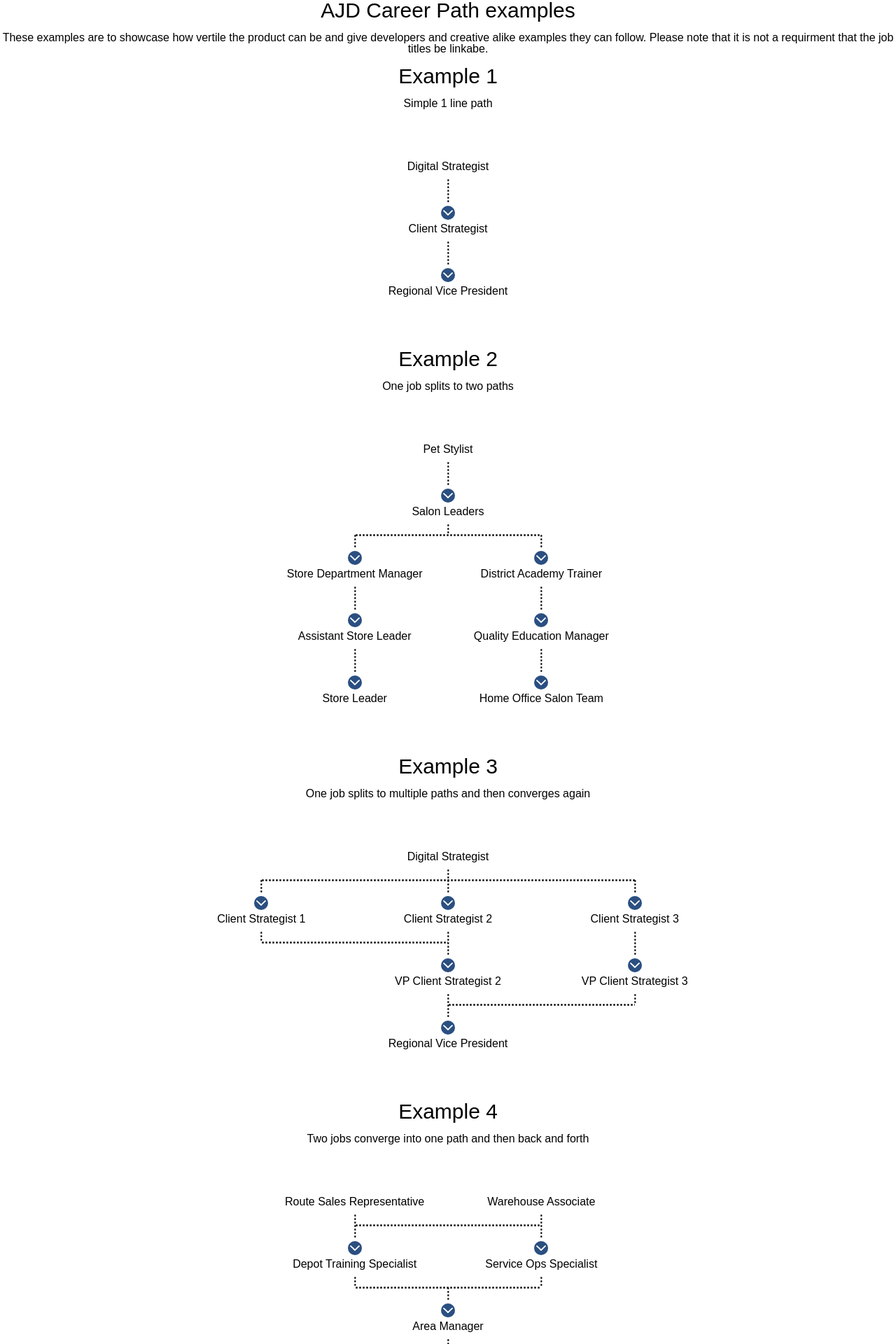
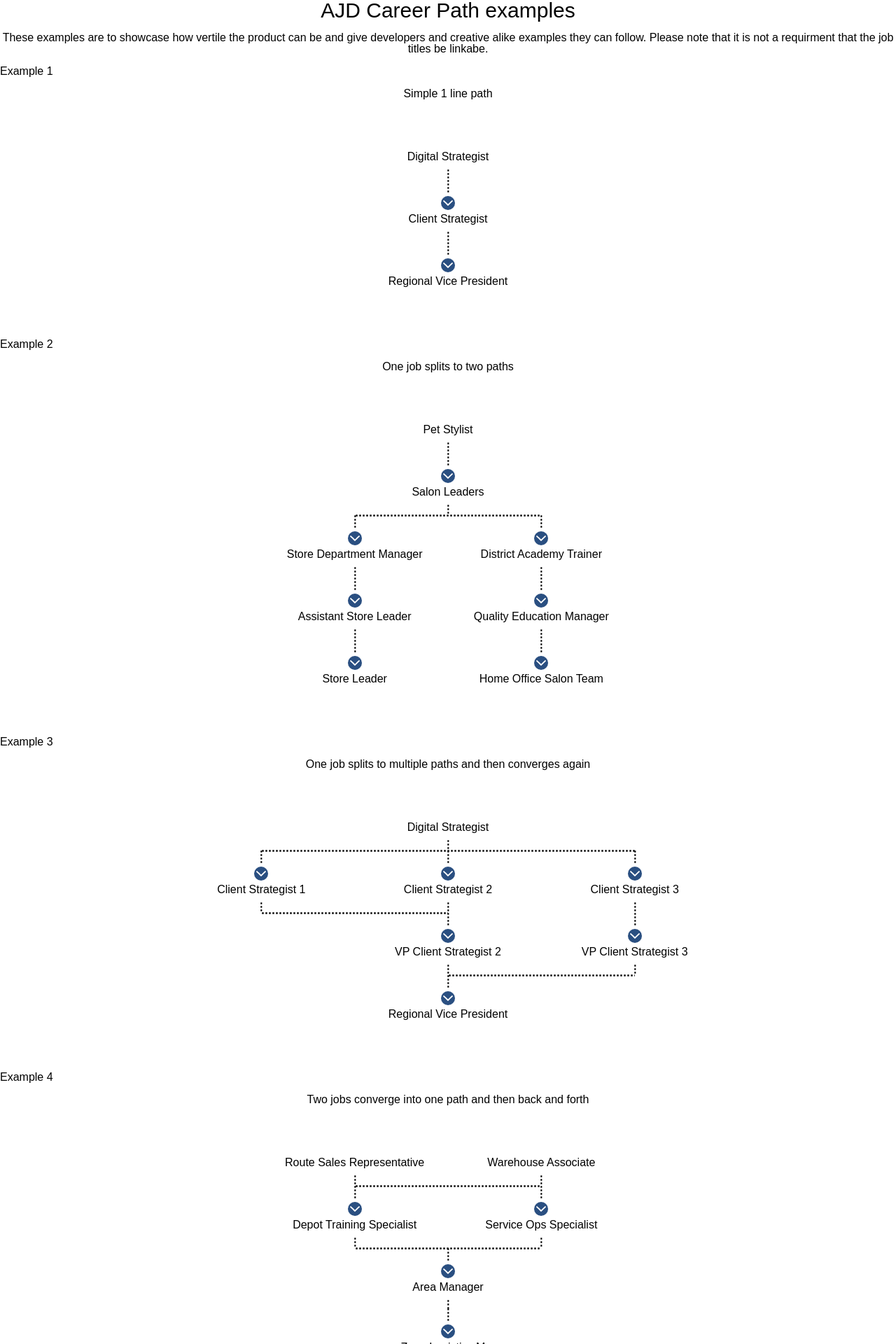
Before and after one commit to radancyco/tb-ajd-template, a Jekyll site: the page examples/career-path/index.html, which Jekyll copies as it is, in a window 1280 px wide. Shown: the top 1920 px of the page at 70% size. Built offline with Jekyll 4.4.1, drawn with Linux system fonts in a browser that asks for light colours.

Commit message:
Formatting

```diff
--- a/examples/career-path/index.html
+++ b/examples/career-path/index.html
@@ -1,19 +1,20 @@
 <!DOCTYPE html>
-<html>
+<html lang="en-US">
 <head>
-    <meta charset="utf-8" />
-    <meta http-equiv="X-UA-Compatible" content="IE=edge">
+    <meta charset="utf-8">
+    <meta content="width=device-width, initial-scale=1.0, viewport-fit=cover" name="viewport">
+    <link href="css/styles.css" rel="stylesheet">
     <title>AJD Career Path Examples</title>
-    <meta name="viewport" content="width=device-width, initial-scale=1">
-    <link rel="stylesheet" type="text/css" media="screen" href="css/styles.css" />
-    <!-- <script src="main.js"></script> -->
 </head>
+
 <body>
 
         <h1>AJD Career Path examples</h1>
+
         <p>These examples are to showcase how vertile the product can be and give developers and creative alike examples they can follow. Please note that it is not a requirment that the job titles be linkabe.</p>
 
-        <h1>Example 1</h1>
+        <h2>Example 1</h2>
+
         <p>Simple 1 line path</p>
 
 
@@ -21,7 +22,7 @@
             <li class="career-path__row">
                 <div class="tree-leaf__one">
                     <div class="tree-leaf__twigs begin-path">
-                        <span class="career-path__heading"><a class="career-path__link" href="job.com">Digital Strategist</a></span>
+                        <span class="career-path__heading"><a class="career-path__link" href="https://job.com">Digital Strategist</a></span>
                     </div>
                 </div>
             </li>
@@ -32,7 +33,7 @@
                 </div>
                 <div class="tree-leaf__one">
                     <div class="tree-leaf__twigs">
-                        <span class="career-path__heading"><a class="career-path__link" href="job.com">Client Strategist</a></span>
+                        <span class="career-path__heading"><a class="career-path__link" href="https://job.com">Client Strategist</a></span>
                     </div>
                 </div>
             </li>
@@ -43,7 +44,7 @@
                 </div>
                 <div class="tree-leaf__one">
                     <div class="tree-leaf__twigs end-path">
-                        <span class="career-path__heading"><a class="career-path__link" href="job.com">Regional Vice President</a></span>
+                        <span class="career-path__heading"><a class="career-path__link" href="https://job.com">Regional Vice President</a></span>
                     </div>
                 </div>
             </li>
@@ -53,7 +54,8 @@
 
 
 
-        <h1>Example 2</h1>
+        <h2>Example 2</h2>
+
         <p>One job splits to two paths</a></p>
 
 
@@ -61,7 +63,7 @@
             <li class="career-path__row">
                 <div class="tree-leaf__one">
                     <div class="tree-leaf__twigs begin-path">
-                        <span class="career-path__heading"><a class="career-path__link" href="job.com">Pet Stylist</a></span>
+                        <span class="career-path__heading"><a class="career-path__link" href="https://job.com">Pet Stylist</a></span>
                     </div>
                 </div>
             </li>
@@ -72,7 +74,7 @@
                 </div>
                 <div class="tree-leaf__one">
                     <div class="tree-leaf__twigs ">
-                        <span class="career-path__heading"><a class="career-path__link" href="job.com">Salon Leaders</a></span>
+                        <span class="career-path__heading"><a class="career-path__link" href="https://job.com">Salon Leaders</a></span>
                     </div>
                 </div>
             </li>
@@ -83,10 +85,10 @@
                 </div>
                 <div class="tree-leaf__two">
                     <div class="tree-leaf__twigs ">
-                        <span class="career-path__heading"><a class="career-path__link" href="job.com">Store Department Manager</a></span>
+                        <span class="career-path__heading"><a class="career-path__link" href="https://job.com">Store Department Manager</a></span>
                     </div>
                     <div class="tree-leaf__twigs ">
-                        <span class="career-path__heading"><a class="career-path__link" href="job.com">District Academy Trainer</a></span>
+                        <span class="career-path__heading"><a class="career-path__link" href="https://job.com">District Academy Trainer</a></span>
                     </div>
                 </div>
             </li>
@@ -96,10 +98,10 @@
                     <div class="hide-border"></div>
                 </div>                <div class="tree-leaf__two">
                     <div class="tree-leaf__twigs ">
-                        <span class="career-path__heading"><a class="career-path__link" href="job.com">Assistant Store Leader</a></span>
+                        <span class="career-path__heading"><a class="career-path__link" href="https://job.com">Assistant Store Leader</a></span>
                     </div>
                     <div class="tree-leaf__twigs ">
-                        <span class="career-path__heading"><a class="career-path__link" href="job.com">Quality Education Manager</a></span>
+                        <span class="career-path__heading"><a class="career-path__link" href="https://job.com">Quality Education Manager</a></span>
                     </div>
                 </div>
             </li>
@@ -110,10 +112,10 @@
                 </div>
                 <div class="tree-leaf__two">
                     <div class="tree-leaf__twigs end-path">
-                        <span class="career-path__heading"><a class="career-path__link" href="job.com">Store Leader</a></span>
+                        <span class="career-path__heading"><a class="career-path__link" href="https://job.com">Store Leader</a></span>
                     </div>
                     <div class="tree-leaf__twigs end-path">
-                        <span class="career-path__heading"><a class="career-path__link" href="job.com">Home Office Salon Team</a></span>
+                        <span class="career-path__heading"><a class="career-path__link" href="https://job.com">Home Office Salon Team</a></span>
                     </div>
                 </div>
             </li>
@@ -122,14 +124,15 @@
 
 
 
-    <h1>Example 3</h1>
+    <h2>Example 3</h2>
+
     <p>One job splits to multiple paths and then converges again</p>
 
     <ul class="career-path">
         <li class="career-path__row">
             <div class="tree-leaf__one">
                 <div class="tree-leaf__twigs begin-path">
-                    <span class="career-path__heading"><a class="career-path__link" href="job.com" class="career-path__heading">Digital Strategist</a></span>
+                    <span class="career-path__heading"><a class="career-path__link" href="https://job.com" class="career-path__heading">Digital Strategist</a></span>
                 </div>
             </div>
         </li>
@@ -140,13 +143,13 @@
             </div>
             <div class="tree-leaf__three">
                 <div class="tree-leaf__twigs">
-                    <span class="career-path__heading"><a class="career-path__link" href="job.com" class="career-path__heading">Client Strategist 1</a></span>
+                    <span class="career-path__heading"><a class="career-path__link" href="https://job.com" class="career-path__heading">Client Strategist 1</a></span>
                 </div>
                 <div class="tree-leaf__twigs">
-                    <span class="career-path__heading"><a class="career-path__link" href="job.com" class="career-path__heading">Client Strategist 2</a></span>
+                    <span class="career-path__heading"><a class="career-path__link" href="https://job.com" class="career-path__heading">Client Strategist 2</a></span>
                 </div>
                 <div class="tree-leaf__twigs">
-                    <span class="career-path__heading"><a class="career-path__link" href="job.com" class="career-path__heading">Client Strategist 3</a></span>
+                    <span class="career-path__heading"><a class="career-path__link" href="https://job.com" class="career-path__heading">Client Strategist 3</a></span>
                 </div>
             </div>
         </li>
@@ -159,10 +162,10 @@
             <div class="tree-leaf__three">
                 <div></div>
                 <div class="tree-leaf__twigs">
-                    <span class="career-path__heading"><a class="career-path__link" href="job.com" class="career-path__heading">VP Client Strategist 2</a></span>
+                    <span class="career-path__heading"><a class="career-path__link" href="https://job.com" class="career-path__heading">VP Client Strategist 2</a></span>
                 </div>
                 <div class="tree-leaf__twigs">
-                    <span class="career-path__heading"><a class="career-path__link" href="job.com" class="career-path__heading">VP Client Strategist 3</a></span>
+                    <span class="career-path__heading"><a class="career-path__link" href="https://job.com" class="career-path__heading">VP Client Strategist 3</a></span>
                 </div>
             </div>
         </li>
@@ -174,7 +177,7 @@
             </div>
             <div class="tree-leaf__one">
                 <div class="tree-leaf__twigs end-path">
-                    <span class="career-path__heading"><a class="career-path__link" href="job.com" class="career-path__heading">Regional Vice President</a></span>
+                    <span class="career-path__heading"><a class="career-path__link" href="https://job.com" class="career-path__heading">Regional Vice President</a></span>
                 </div>
             </div>
         </li>
@@ -184,7 +187,7 @@
 
 
 
-        <h1>Example 4</h1>
+        <h2>Example 4</h2>
 
         <p>Two jobs converge into one path and then back and forth</p>
 
@@ -282,7 +285,7 @@
             <div class="tree-leaf__two">
                 <div></div>
                 <div class="tree-leaf__twigs begin-path">
-                    <span class="career-path__heading"><a class="career-path__link" href="job.com"><span class="wai">View </span>Junior Developer</a><span class="wai"> leads to UI Team Lead, Maintenance Team Lead, or Product Developer.</span></span>
+                    <span class="career-path__heading"><a class="career-path__link" href="https://job.com"><span class="wai">View </span>Junior Developer</a><span class="wai"> leads to UI Team Lead, Maintenance Team Lead, or Product Developer.</span></span>
                 </div>
             </div>
         </li>
@@ -296,10 +299,10 @@
             <div class="tree-leaf__three">
                 <div></div>
                 <div class="tree-leaf__twigs">
-                    <span class="career-path__heading"><a class="career-path__link" href="job.com"><span class="wai">View </span>Senior Developer</a><span class="wai"> leads to UI Manager.</span></span>
+                    <span class="career-path__heading"><a class="career-path__link" href="https://job.com"><span class="wai">View </span>Senior Developer</a><span class="wai"> leads to UI Manager.</span></span>
                 </div>
                 <div class="tree-leaf__twigs">
-                    <span class="career-path__heading"><a class="career-path__link" href="job.com"><span class="wai">View </span>Product Developer</a><span class="wai"> leads to Product Manager.</span></span>
+                    <span class="career-path__heading"><a class="career-path__link" href="https://job.com"><span class="wai">View </span>Product Developer</a><span class="wai"> leads to Product Manager.</span></span>
                 </div>
             </div>
         </li>
@@ -313,10 +316,10 @@
             <div class="tree-leaf__three">
                 <div class="tree-leaf__twigs"></div>
                 <div class="tree-leaf__twigs">
-                    <span class="career-path__heading"><a class="career-path__link" href="job.com"><span class="wai">View </span>UI Manager</a><span class="wai"> leads to Digital Director.</span></span>
+                    <span class="career-path__heading"><a class="career-path__link" href="https://job.com"><span class="wai">View </span>UI Manager</a><span class="wai"> leads to Digital Director.</span></span>
                 </div>
                 <div class="tree-leaf__twigs">
-                    <span class="career-path__heading"><a class="career-path__link" href="job.com"><span class="wai">View </span>Product Manager</a><span class="wai"> leads to Product Director.</span></span>
+                    <span class="career-path__heading"><a class="career-path__link" href="https://job.com"><span class="wai">View </span>Product Manager</a><span class="wai"> leads to Product Director.</span></span>
                 </div>
             </div>
         </li>
@@ -328,10 +331,10 @@
             </div>
             <div class="tree-leaf__three">
                 <div class="tree-leaf__twigs">
-                    <span class="career-path__heading"><a class="career-path__link" href="job.com"><span class="wai">View </span>Maintenance Team Lead</a><span class="wai"> leads to UI Manager.</span></span>
+                    <span class="career-path__heading"><a class="career-path__link" href="https://job.com"><span class="wai">View </span>Maintenance Team Lead</a><span class="wai"> leads to UI Manager.</span></span>
                 </div>
                 <div class="tree-leaf__twigs">
-                    <span class="career-path__heading"><a class="career-path__link" href="job.com"><span class="wai">View </span>Digital Assistant Director</a><span class="wai"> leads to Vice President of Software.</span></span>
+                    <span class="career-path__heading"><a class="career-path__link" href="https://job.com"><span class="wai">View </span>Digital Assistant Director</a><span class="wai"> leads to Vice President of Software.</span></span>
                 </div>
                 <div class="tree-leaf__twigs"></div>
             </div>
@@ -348,10 +351,10 @@
 
             <div class="tree-leaf__two">
                 <div class="tree-leaf__twigs">
-                    <span class="career-path__heading"><a class="career-path__link" href="job.com"><span class="wai">View </span>Digital Director</a><span class="wai"> leads to Vice President of Software.</span></span>
+                    <span class="career-path__heading"><a class="career-path__link" href="https://job.com"><span class="wai">View </span>Digital Director</a><span class="wai"> leads to Vice President of Software.</span></span>
                 </div>
                 <div class="tree-leaf__twigs">
-                    <span class="career-path__heading"><a class="career-path__link" href="job.com"><span class="wai">View </span>Product Director</a><span class="wai"> leads to Vice President of Software.</span></span>
+                    <span class="career-path__heading"><a class="career-path__link" href="https://job.com"><span class="wai">View </span>Product Director</a><span class="wai"> leads to Vice President of Software.</span></span>
                 </div>
             </div>
         </li>
@@ -367,25 +370,11 @@
 
             <div class="tree-leaf__one">
                 <div class="tree-leaf__twigs end-path">
-                    <span class="career-path__heading"><a class="career-path__link" href="job.com"><span class="wai">View </span>Vice President</a><span class="wai"> leads to Senior Developer.</span></span>
+                    <span class="career-path__heading"><a class="career-path__link" href="https://job.com"><span class="wai">View </span>Vice President</a><span class="wai"> leads to Senior Developer.</span></span>
                 </div>
             </div>
         </li>
     </ul>
 
-
-
-
-
-
-
-
-
-
-
-
-
-
-
 </body>
 </html>
```
